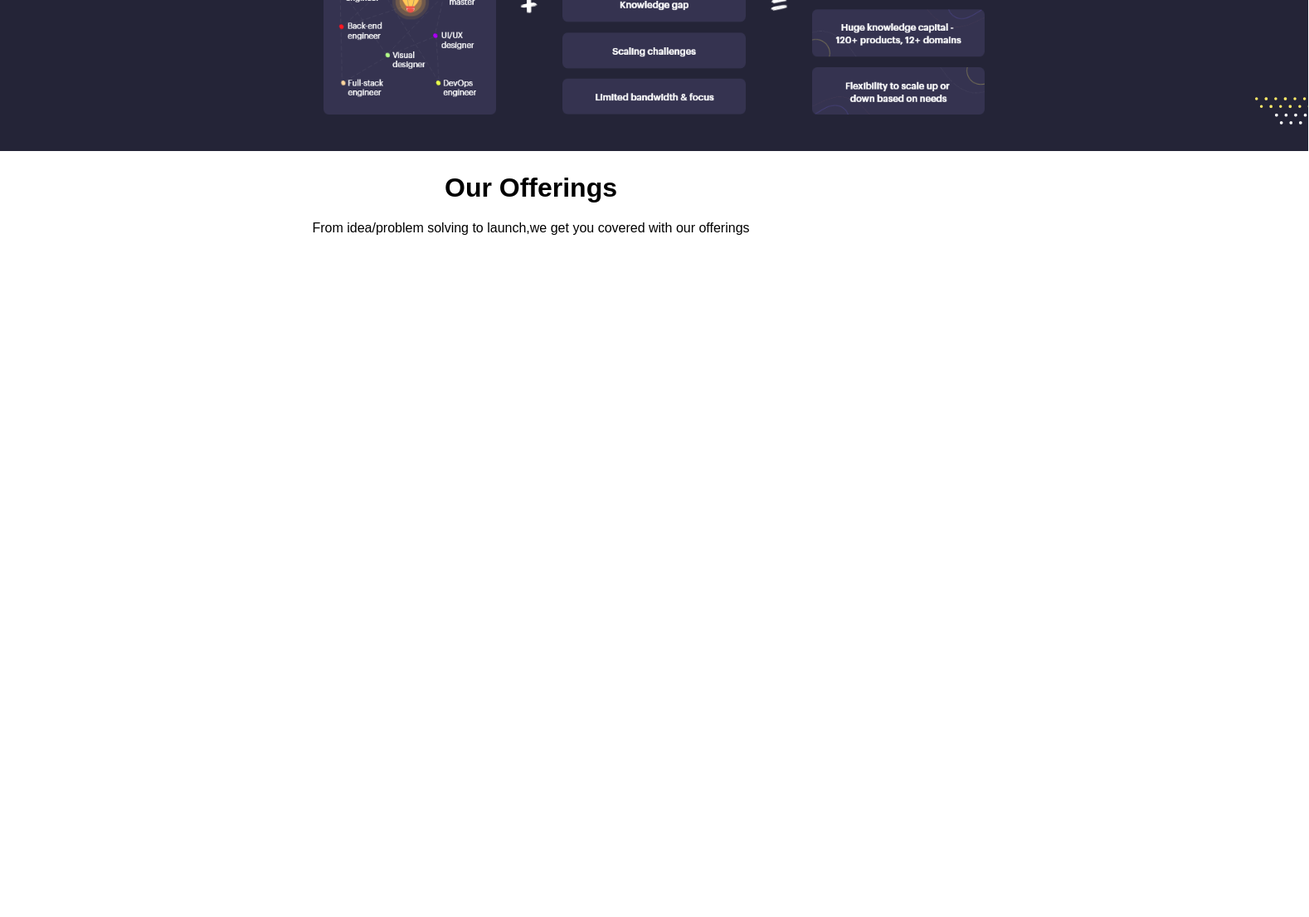
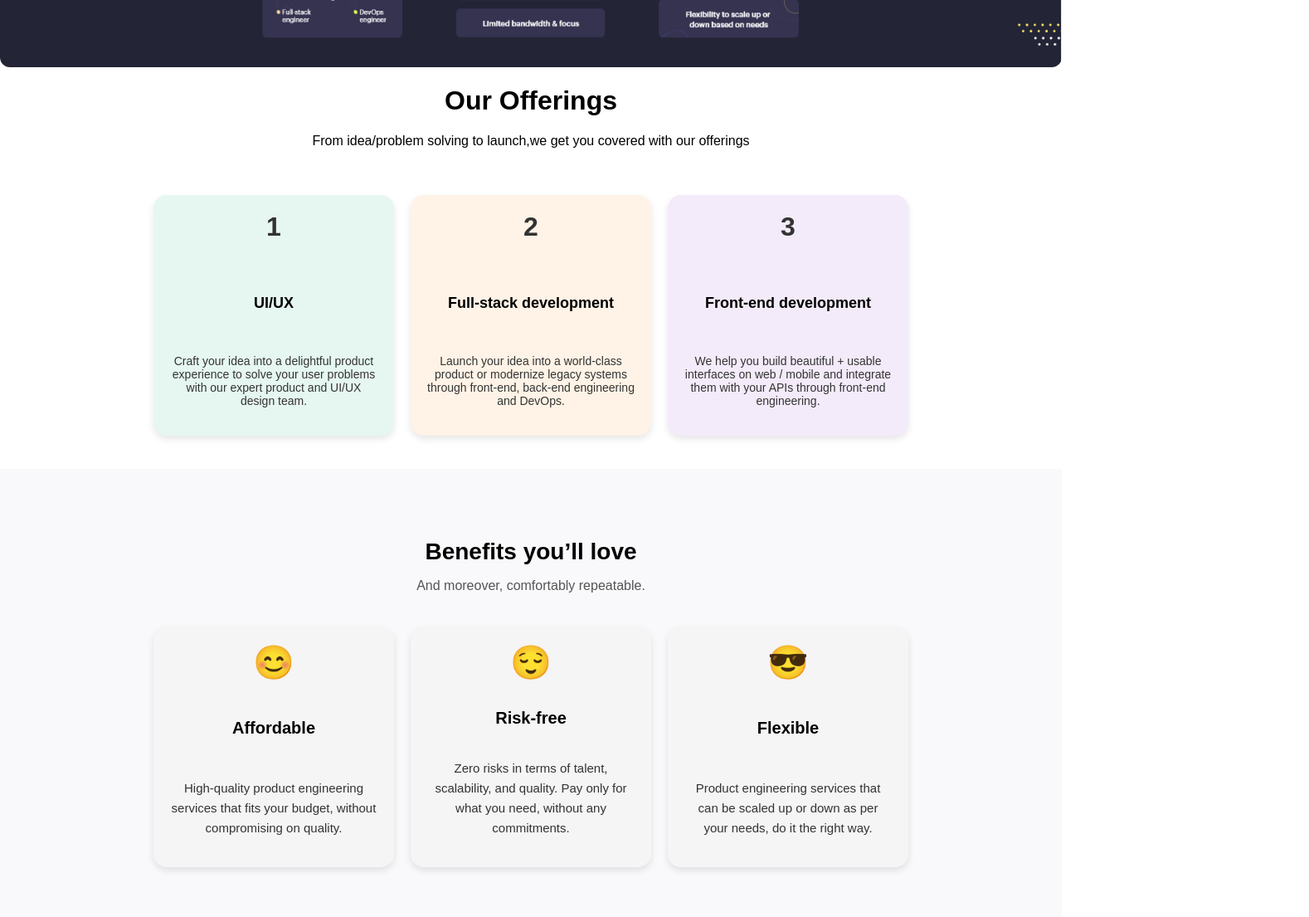
Before and after one commit to Matheshkumar18/crayond, a plain HTML site: page index.html in a window 1280 px wide. Shown: the part 1667-2772 px from the top of the page at 83% size, 1578 px wide, since content can reach past the window. Before the commit the page ends 1967 px from the top, so only its background shows below. Drawn offline with Linux system fonts and the light colour scheme; files whose address does not match are found by name.

Commit message:
Update index.html

```diff
--- a/index.html
+++ b/index.html
@@ -5,10 +5,13 @@
   <meta name="viewport" content="width=device-width, initial-scale=1" />
   <title>Taskbar with Logo Icon, Menu & Trusted Brands</title>
   <style>
+    /* this is the part of styling and give detail that are give impression for the website */
     body {
       margin: 0;
       font-family: Arial, sans-serif;
       text-align: center;
+      overflow-x: hidden;
+      padding: 0;
     }
 
     /* Taskbar */
@@ -125,20 +128,22 @@
       background-color: #6a5acd;
       color: white;
     }
-
-    /* Full-width Medium Image */
-    .image-container {
-      margin-top: 30px;
-      width: 100%;
-    }
-
-    .image-container img {
-      width: 100%;
-      max-height: 400px; /* Medium height */
-      object-fit: cover;
-      border-radius: 12px;
-      display: block;
-    }
+/* Center image container */
+.image-container {
+  width: 100%;       /* Full width of the parent/container */
+  margin-top: 30px;  /* Keep your desired margin */
+  text-align: center; /* Optional: center contents horizontally */
+  overflow: hidden;   /* Hide any overflow to avoid scroll */
+}
+.image-container img {
+  width: 100vw;      /* Image fills the entire viewport width */
+  max-width: 100%;   /* Prevent image from growing beyond its container */
+  height: auto;      /* Keep aspect ratio */
+  border-radius: 12px;
+  display: block;    /* Remove default inline gap */
+  margin: 0 auto;    /* Center the image horizontally */
+  object-fit: cover; /* Crop image nicely if needed */
+}
 
     /* Brands Section */
     .brands-section {
@@ -173,6 +178,21 @@
       object-fit: contain;
       display: block;
     }
+    .extra-image-container {
+  width: 100vw; /* Full screen width */
+  overflow: hidden;
+  margin: 0 auto;
+  padding: 0;
+}
+
+.extra-image-container img {
+  width: 100%;
+  height: auto; /* Maintains image aspect ratio */
+  display: block;
+  border-radius: 12px;
+  object-fit: contain;
+}
+
         .second content h1 {
       font-size: 22px;
       line-height: 1.5;
@@ -196,10 +216,134 @@
     .scalable{
       background-color: #f5e5fb;
     }
+.services {
+  display: flex;
+  flex-wrap: wrap;
+  gap: 20px;
+  justify-content: center;
+  padding: 40px 20px;
+}
+
+.service-card {
+  aspect-ratio: 1 / 1;       /* Makes it a square */
+  width: 250px;              /* Set width to control size */
+  padding: 20px;
+  border-radius: 16px;
+  background-color: #f5f5f5;
+  box-shadow: 0 4px 8px rgba(0, 0, 0, 0.1);
+  display: flex;
+  flex-direction: column;
+  justify-content: space-between;
+  text-align: center;
+}
+
+.service-card:hover {
+  transform: translateY(-5px);
+}
+
+.service-card .number {
+  font-size: 32px;
+  font-weight: bold;
+  color: #333;
+  margin-bottom: 10px;
+}
+
+.service-card h3 {
+  margin-top: 30px;
+  font-size: 18px;
+  color: #000;
+}
+
+.service-card p {
+  font-size: 14px;
+  color: #333;
+  margin-top: 10px;
+}
+
+/* Specific background colors */
+.uiux {
+  background-color: #e6f7f1;
+}
+
+.fullstack {
+  background-color: #fef3e6;
+}
+
+.frontend {
+  background-color: #f4ebfa;
+}
+.benefits-section {
+  max-width: 1475px;
+  margin: auto;
+  padding: 60px 20px;
+  text-align: center;
+  background-color: #f9f9fc;
+}
+
+.section-title {
+  font-size: 28px;
+  font-weight: bold;
+  margin-bottom: 8px;
+}
+
+.section-subtitle {
+  font-size: 16px;
+  color: #555;
+  margin-bottom: 40px;
+}
+
+.benefits {
+  display: flex;
+  flex-wrap: wrap;
+  gap: 20px;
+  justify-content: center;
+}
+
+.benefit-card {
+  aspect-ratio: 1 / 1;           /* Make the card square */
+  width: 250px;                  /* Square width/height */
+  padding: 20px;
+  border-radius: 16px;
+  background-color: #f5f5f5;
+  box-shadow: 0 4px 8px rgba(0,0,0,0.1);
+  text-align: center;
+  display: flex;
+  flex-direction: column;
+  justify-content: space-between;
+}
+
+.benefit-card:hover {
+  box-shadow: 0 4px 12px rgba(0, 0, 0, 0.08);
+}
+
+.benefit-card .icon {
+  font-size: 40px;
+  margin-bottom: 10px;
+}
+
+.benefit-card h3 {
+  font-size: 20px;
+  margin: 8px 0;
+  color: #000;
+}
+
+.benefit-card p {
+  font-size: 15px;
+  color: #333;
+  line-height: 1.6;
+}
+
+@media (max-width: 768px) {
+  .benefits {
+    flex-direction: column;
+    align-items: center;
+  }
+}
+
   </style>
 </head>
 <body>
-
+<!-- here is the start of the layout and structure using html -->
   <div class="taskbar">
     <div class="logo">
       <img src="C:/Users/MATHESHKUMAR/OneDrive/Documents/website/Screenshot 2025-05-29 140152.png" alt="Logo" />
@@ -284,5 +428,54 @@
   <h1>Our Offerings</h1>
   <p>From idea/problem solving to launch,we get you covered with our offerings</p>
 </div>
+<section class="services">
+  <div class="service-card uiux">
+    <div class="number">1</div>
+    <h3>UI/UX</h3>
+    <p>
+      Craft your idea into a delightful product experience to solve your user problems with our expert product and UI/UX design team.
+    </p>
+  </div>
+
+  <div class="service-card fullstack">
+    <div class="number">2</div>
+    <h3>Full-stack development</h3>
+    <p>
+      Launch your idea into a world-class product or modernize legacy systems through front-end, back-end engineering and DevOps.
+    </p>
+  </div>
+
+  <div class="service-card frontend">
+    <div class="number">3</div>
+    <h3>Front-end development</h3>
+    <p>
+      We help you build beautiful + usable interfaces on web / mobile and integrate them with your APIs through front-end engineering.
+    </p>
+  </div>
+</section>
+<section class="benefits-section">
+  <h2 class="section-title">Benefits you’ll love</h2>
+  <p class="section-subtitle">And moreover, comfortably repeatable.</p>
+
+  <div class="benefits">
+    <div class="benefit-card">
+      <div class="icon">😊</div>
+      <h3>Affordable</h3>
+      <p>High-quality product engineering services that fits your budget, without compromising on quality.</p>
+    </div>
+
+    <div class="benefit-card">
+      <div class="icon">😌</div>
+      <h3>Risk-free</h3>
+      <p>Zero risks in terms of talent, scalability, and quality. Pay only for what you need, without any commitments.</p>
+    </div>
+
+    <div class="benefit-card">
+      <div class="icon">😎</div>
+      <h3>Flexible</h3>
+      <p>Product engineering services that can be scaled up or down as per your needs, do it the right way.</p>
+    </div>
+  </div>
+</section>
 </body>
 </html>
```
